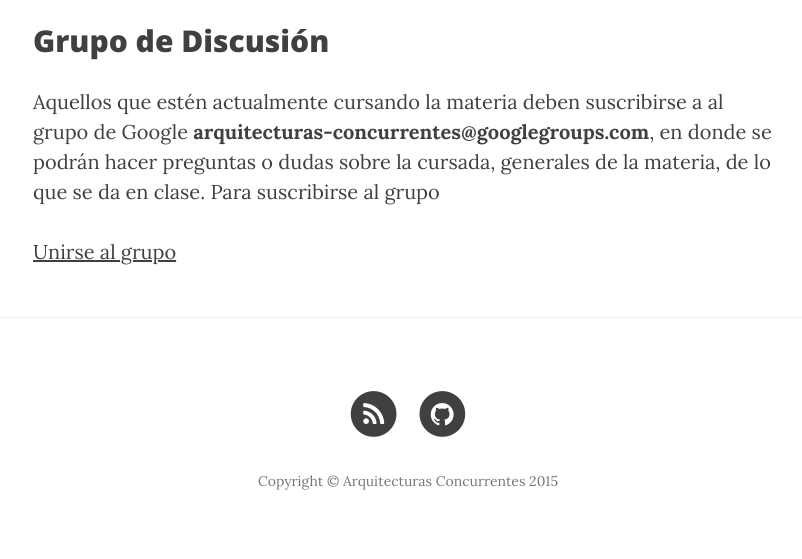
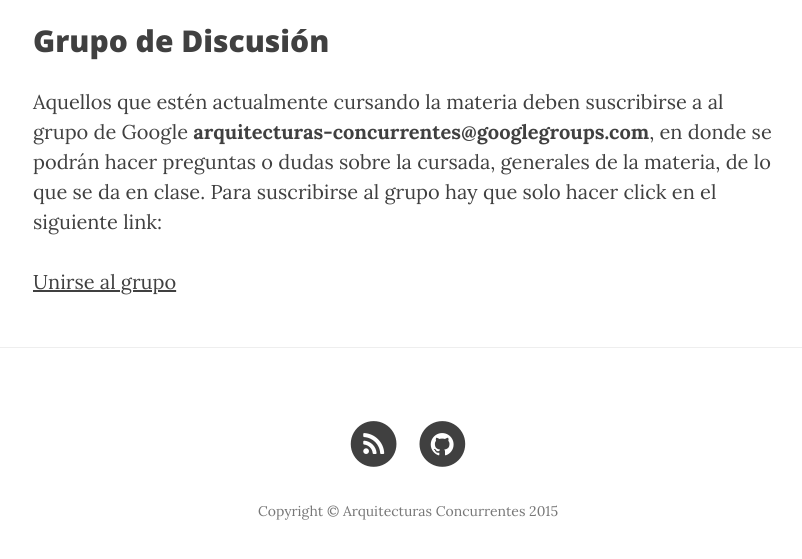
Before and after one commit to arquitecturas-concurrentes/arquitecturas-concurrentes.github.io, a Jekyll site: the page built from cusada.md, in a window 1280 px wide and 900 px high, scrolled down 826 px, cut to the strip 313-872 px from the top of the window. Shown: the whole strip, without its empty margins (232-1034 px from the left). Built offline with Jekyll 4.4.1, drawn with Linux system fonts in a browser that asks for light colours; nearby versions of some CDN libraries.

Commit message:
Update cusada.md

```diff
--- a/cusada.md
+++ b/cusada.md
@@ -13,6 +13,6 @@ permalink: /cursada/
 ## Grupo de Discusión
 
 Aquellos que estén actualmente cursando la materia deben suscribirse a al grupo de Google **arquitecturas-concurrentes@googlegroups.com**, en donde se podrán
-hacer preguntas o dudas sobre la cursada, generales de la materia, de lo que se da en clase. Para suscribirse al grupo
+hacer preguntas o dudas sobre la cursada, generales de la materia, de lo que se da en clase. Para suscribirse al grupo hay que solo hacer click en el siguiente link:
 
 <a href="https://groups.google.com/forum/#!forum/arquitecturas-concurrentes/join">Unirse al grupo</a>
```
